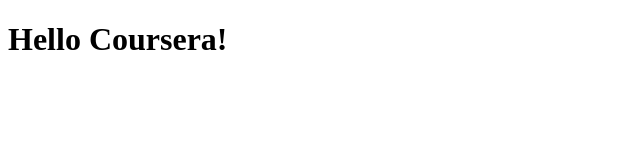
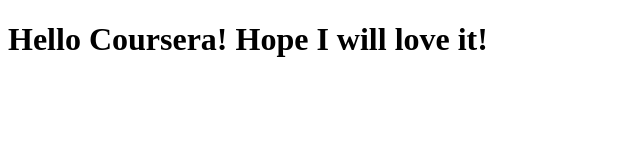
Before and after one commit to albert81915929/coursera-test, a plain HTML site: page site/index.html in a window 1280 px wide. Shown: the whole page, without its empty margins (0-640 px from the left). Drawn offline with Linux system fonts and the light colour scheme.

Commit message:
Small addition to our page content.

```diff
--- a/site/index.html
+++ b/site/index.html
@@ -4,6 +4,6 @@
 	<title>Hello Coursera!</title>
 </head>
 <body>
-<h1>Hello Coursera!</h1>
+<h1>Hello Coursera! Hope I will love it!</h1>
 </body>
 </html>
```
